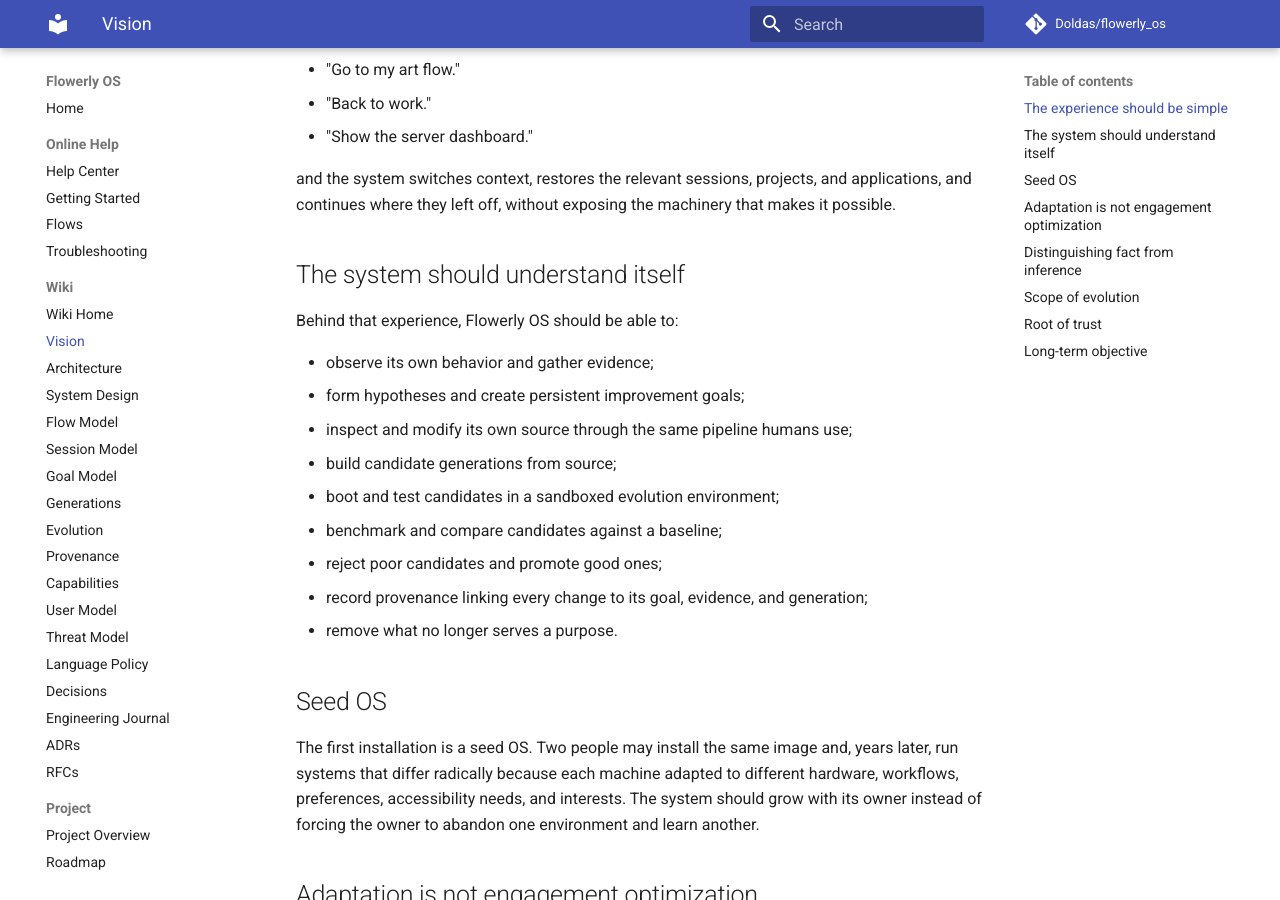
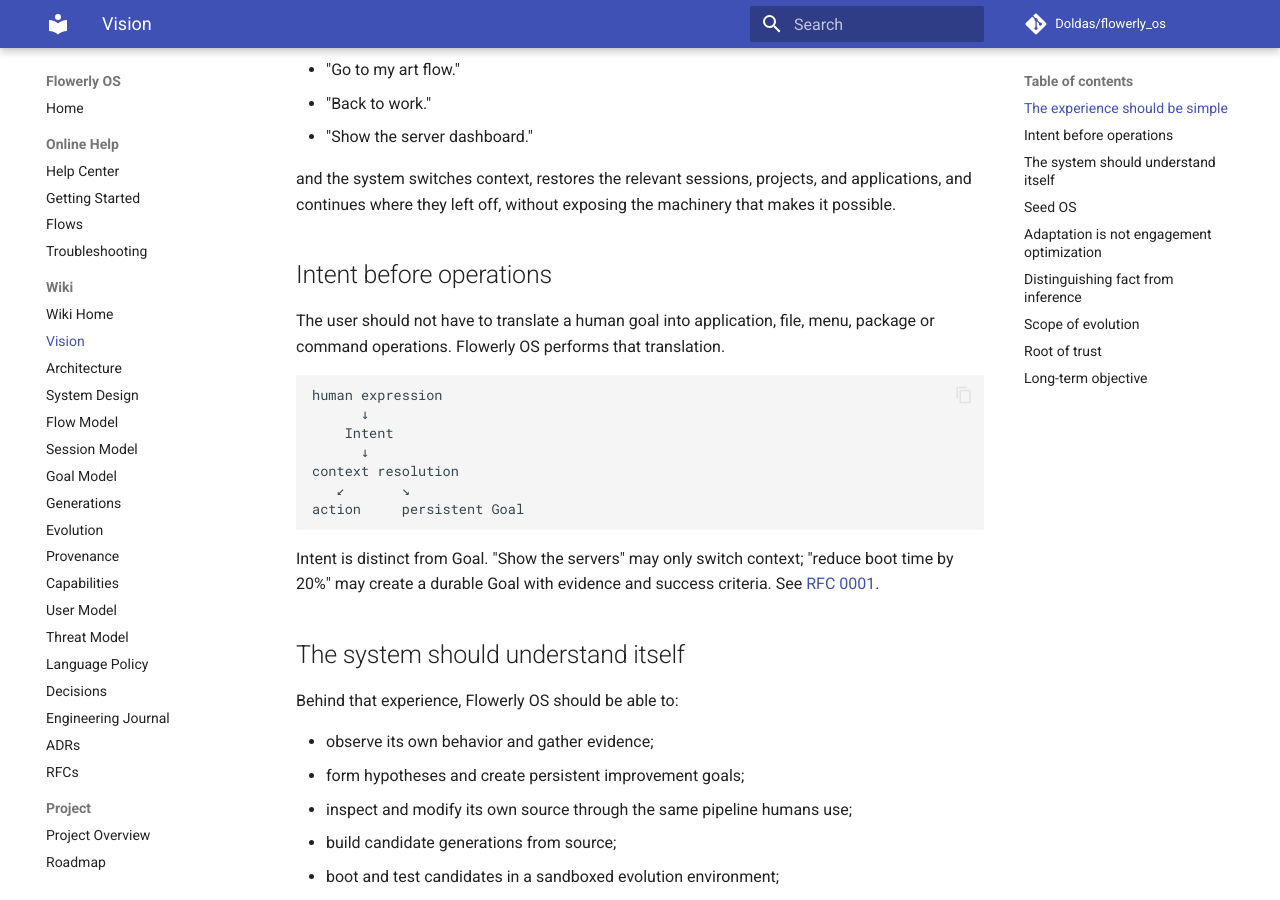
Before and after one commit to Doldas/flowerly_os, an MkDocs documentation site: the page built from docs/vision.md, in a window 1280 px wide and 900 px high, scrolled down 391 px. Built offline with MkDocs 1.6.1 and Material for MkDocs 9.7.7, drawn with Linux system fonts in a browser that asks for light colours; comment, search, counter and statistics services are not loaded.

Commit message:
docs(vision): make Intent explicit before Goals

````diff
--- a/docs/vision.md
+++ b/docs/vision.md
@@ -19,6 +19,25 @@
 and the system switches context, restores the relevant sessions, projects, and
 applications, and continues where they left off, without exposing the machinery
 that makes it possible.
+
+## Intent before operations
+
+The user should not have to translate a human goal into application, file, menu,
+package or command operations. Flowerly OS performs that translation.
+
+```text
+human expression
+      ↓
+    Intent
+      ↓
+context resolution
+   ↙       ↘
+action     persistent Goal
+```
+
+Intent is distinct from Goal. "Show the servers" may only switch context;
+"reduce boot time by 20%" may create a durable Goal with evidence and success
+criteria. See [RFC 0001](rfcs/0001-intent-as-first-class-domain.md).
 
 ## The system should understand itself
 
````
